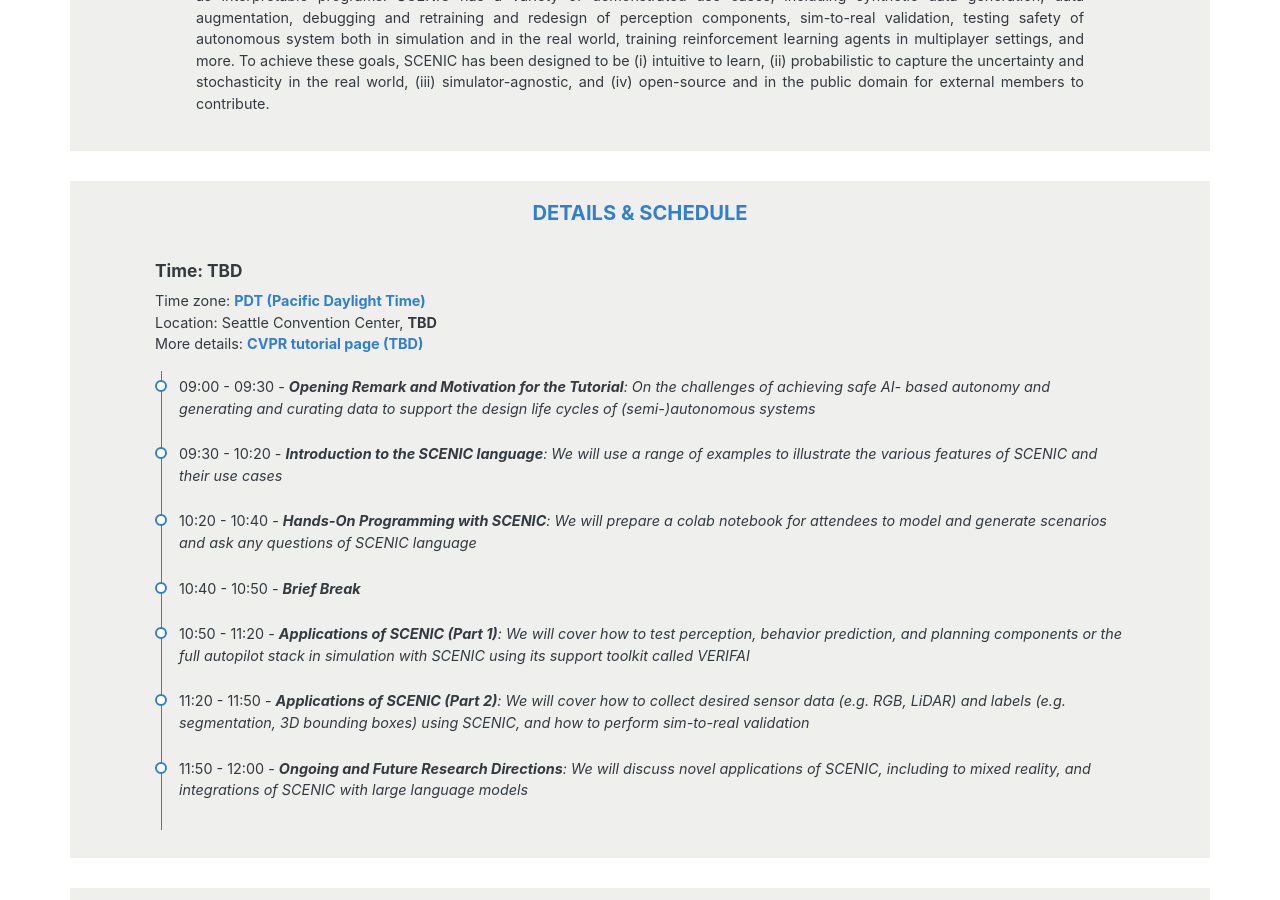
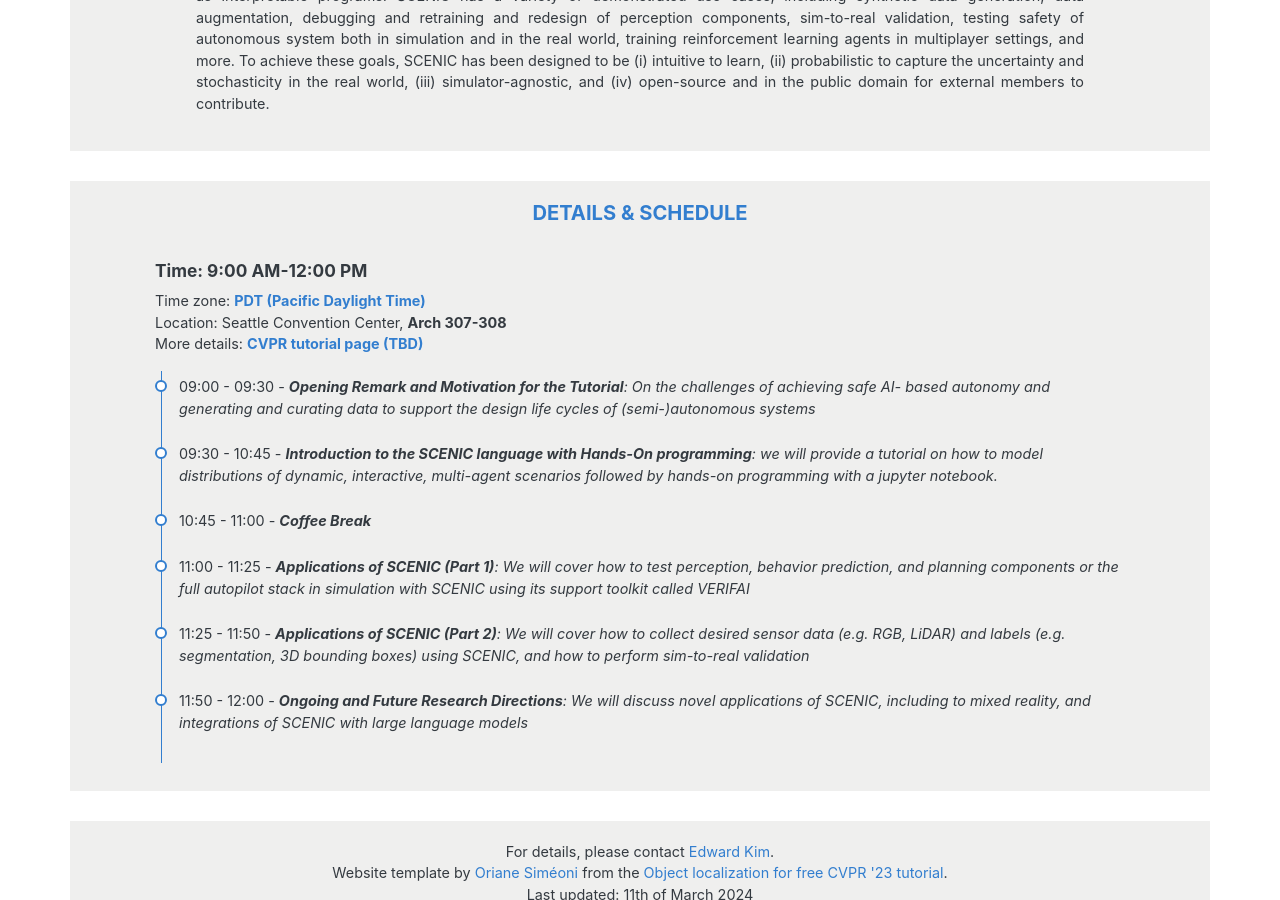
Before and after one commit to BerkeleyLearnVerify/Scenic_Website, a Jekyll site: the page cvpr24/index.html, which Jekyll copies as it is, in a window 1280 px wide and 900 px high, scrolled down 1867 px. Built offline with Jekyll 4.4.1, drawn with Linux system fonts in a browser that asks for light colours.

Commit message:
Update index.html

```diff
--- a/cvpr24/index.html
+++ b/cvpr24/index.html
@@ -262,11 +262,11 @@
     <br>
     <div class="sched-div mb-2 center" id="Friday, Nov 13th">
       <h4 class="mt-0 mb-2 text-dark op-8 font-weight-bold">
-        Time: TBD
+        Time: 9:00 AM-12:00 PM
       </h4>
       <p class="text-sm text-dark">
         Time zone: <a href="https://www.timeanddate.com/time/zone/usa/seattle">PDT (Pacific Daylight Time)</a> <br>
-        Location: Seattle Convention Center, <b>TBD</b> <br>
+        Location: Seattle Convention Center, <b>Arch 307-308</b> <br>
         More details: <a href=""> CVPR tutorial page (TBD)</a><br>
         <!-- <font color="#9F000F"><b>NEWS:</b> recording available <a href="https://youtu.be/AxhjGR1WIv8">here</a>.</font> -->
       </p>
@@ -281,40 +281,24 @@
         </li>
         <li class="list-timeline-item p-0 pb-3 pb-lg-4 d-flex flex-wrap flex-column">
           <p class="my-0 text-dark flex-fw text-sm">
-            <span class="text-inverse op-8">09:30 - 10:20</span> - <i><b>Introduction to the SCENIC language</b>: We
-              will use a range of examples to illustrate the various
-              features of SCENIC and their use cases</i>
+            <span class="text-inverse op-8">09:30 - 10:45</span> - <i><b>Introduction to the SCENIC language with Hands-On programming</b>: we will provide a tutorial on how to model distributions of dynamic, interactive, multi-agent scenarios followed by hands-on programming with a jupyter notebook.</i>
           </p>
         </li>
         <li class="list-timeline-item p-0 pb-3 pb-lg-4 d-flex flex-wrap flex-column">
           <p class="my-0 text-dark flex-fw text-sm">
-            <span class="text-inverse op-8">10:20 - 10:40</span> - <i><b>Hands-On Programming with SCENIC</b>: We will
-              prepare a colab notebook for attendees to
-              model and generate scenarios and ask any questions of SCENIC language</i>
-          </p>
-        </li>
-        <li class="list-timeline-item p-0 pb-3 pb-lg-4 d-flex flex-wrap flex-column">
-          <p class="my-0 text-dark flex-fw text-sm">
-            <span class="text-inverse op-8">10:40 - 10:50</span> - <i><b>Brief Break</b></i>
+            <span class="text-inverse op-8">10:45 - 11:00</span> - <i><b>Coffee Break</b></i>
           </p>
         </li>
         <li class="list-timeline-item p-0 pb-3 pb-lg-4 d-flex flex-wrap flex-column" data-toggle="collapse"
           data-target="#day-1-item-4">
           <p class="my-0 text-dark flex-fw text-sm">
-            <span class="text-inverse op-8">10:50 - 11:20</span> - <i><b>Applications of SCENIC (Part 1)</b>: We will
-              cover how to test perception, behavior prediction,
-              and planning components or the full autopilot stack in simulation with SCENIC using its support toolkit
-              called
-              VERIFAI</i>
+            <span class="text-inverse op-8">11:00 - 11:25</span> - <i><b>Applications of SCENIC (Part 1)</b>: We will cover how to test perception, behavior prediction, and planning components or the full autopilot stack in simulation with SCENIC using its support toolkit called VERIFAI</i>
           </p>
         </li>
         <li class="list-timeline-item p-0 pb-3 pb-lg-4 d-flex flex-wrap flex-column" data-toggle="collapse"
           data-target="#day-1-item-4">
           <p class="my-0 text-dark flex-fw text-sm">
-            <span class="text-inverse op-8">11:20 - 11:50</span> - <i><b>Applications of SCENIC (Part 2)</b>: We will
-              cover how to collect desired sensor data (e.g. RGB,
-              LiDAR) and labels (e.g. segmentation, 3D bounding boxes) using SCENIC, and how to perform sim-to-real
-              validation</i>
+            <span class="text-inverse op-8">11:25 - 11:50</span> - <i><b>Applications of SCENIC (Part 2)</b>: We will cover how to collect desired sensor data (e.g. RGB, LiDAR) and labels (e.g. segmentation, 3D bounding boxes) using SCENIC, and how to perform sim-to-real validation</i>
           </p>
         </li>
         <li class="list-timeline-item p-0 pb-3 pb-lg-4 d-flex flex-wrap flex-column" data-toggle="collapse"
```
